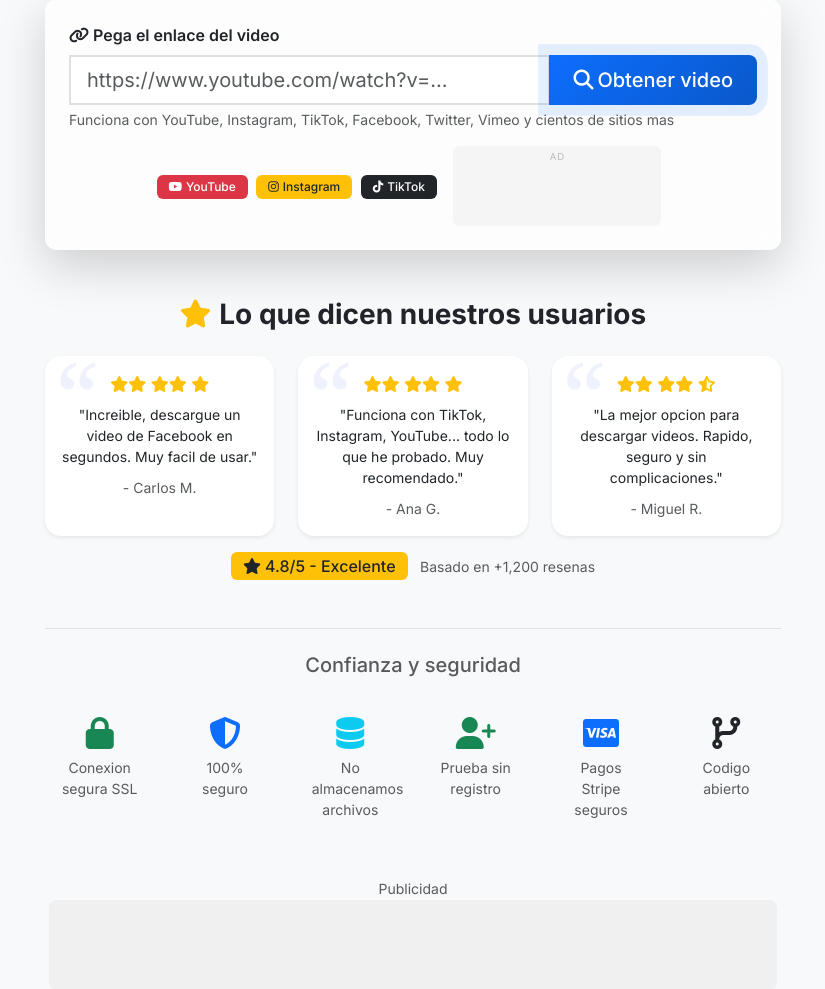
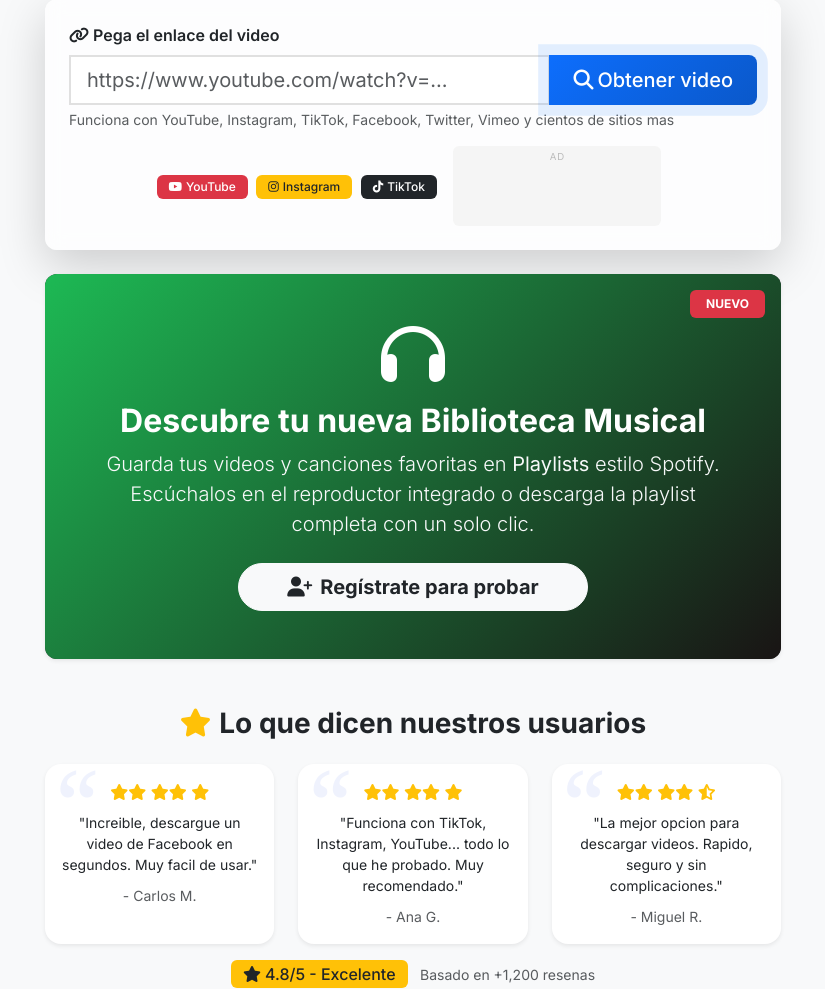
Before and after one commit to SantiagoSerna76/SaveWave, a Flask app: page / in a window 1280 px wide. Shown: the part 472-1461 px from the top of the page, without its empty margins (227-1052 px from the left). Run offline with Flask 3, Linux system fonts and the light colour scheme; some libraries are stand-ins or nearby versions.

Commit message:
docs: Add Playlists promotional banner to homepage and update pricing plans features

```diff
--- a/templates/index.html
+++ b/templates/index.html
@@ -160,6 +160,30 @@
                     <a id="downloadLink" href="#" class="btn btn-light btn-lg" download>
                         <i class="fas fa-save me-2"></i>Guardar video
                     </a>
+                </div>
+            </div>
+        </div>
+
+        <!-- ==================== PLAYLIST PROMO BANNER ==================== -->
+        <div class="mt-4 text-center">
+            <div class="card glass-card shadow-sm border-0 bg-dark text-white overflow-hidden position-relative">
+                <div class="card-body p-5" style="background: linear-gradient(135deg, #1db954 0%, #191414 100%);">
+                    <span class="badge bg-danger position-absolute top-0 end-0 m-3 fw-bold px-3 py-2">NUEVO</span>
+                    <i class="fas fa-headphones fa-4x mb-3 text-white"></i>
+                    <h2 class="fw-bold">Descubre tu nueva Biblioteca Musical</h2>
+                    <p class="lead text-light mb-4">
+                        Guarda tus videos y canciones favoritas en <strong>Playlists</strong> estilo Spotify.
+                        Escúchalos en el reproductor integrado o descarga la playlist completa con un solo clic.
+                    </p>
+                    {% if current_user.is_authenticated %}
+                        <a href="{{ url_for('playlists_view') }}" class="btn btn-light btn-lg px-5 fw-bold text-dark rounded-pill">
+                            <i class="fas fa-play me-2"></i>Ir a mis Playlists
+                        </a>
+                    {% else %}
+                        <a href="{{ url_for('register') }}" class="btn btn-light btn-lg px-5 fw-bold text-dark rounded-pill">
+                            <i class="fas fa-user-plus me-2"></i>Regístrate para probar
+                        </a>
+                    {% endif %}
                 </div>
             </div>
         </div>
--- a/templates/pricing.html
+++ b/templates/pricing.html
@@ -145,8 +145,8 @@
                         MP3 320kbps
                     </li>
                     <li class="mb-2">
-                        <i class="fas fa-check text-success me-2"></i>
-                        Descarga de playlists
+                        <i class="fas fa-headphones text-success me-2"></i>
+                        <strong>Playlists y Reproductor de Musica</strong>
                     </li>
                     <li class="mb-2 text-muted">
                         <i class="fas fa-times me-2"></i>
```
